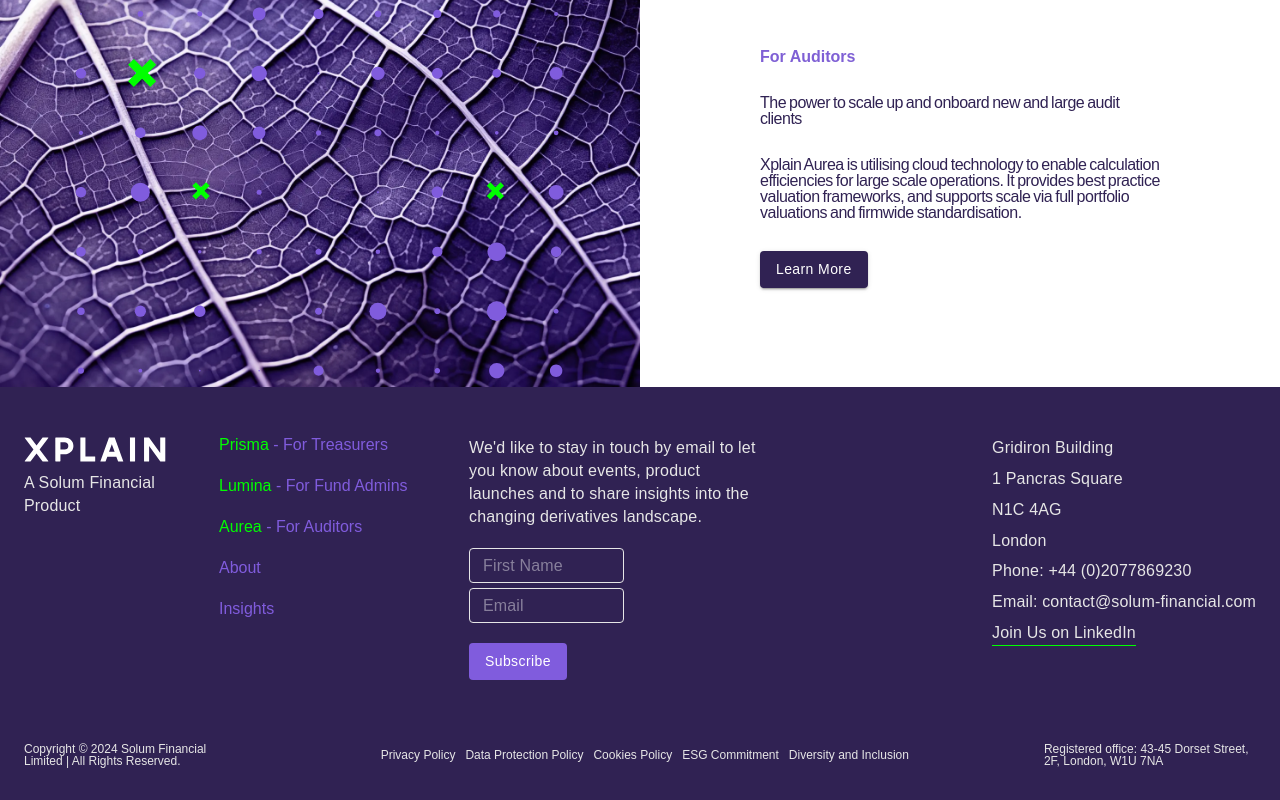
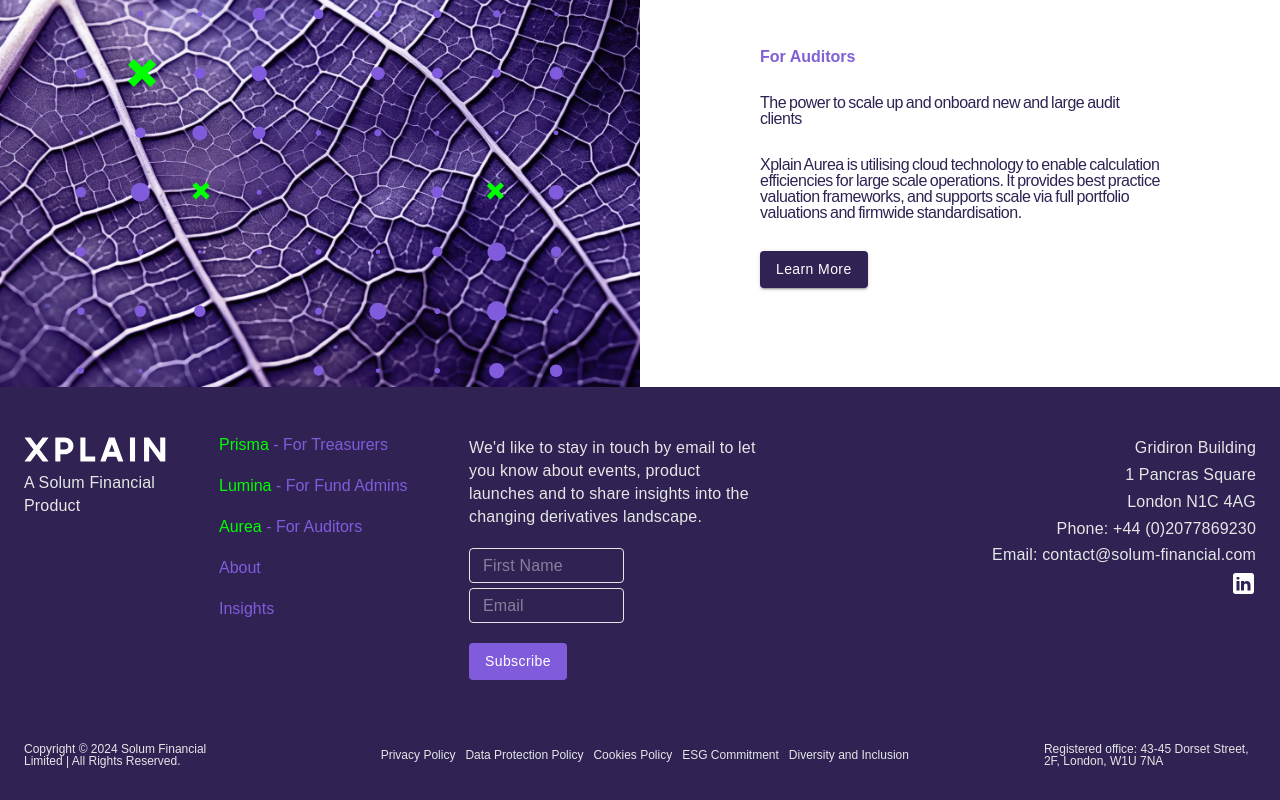
Before and after one commit to HernanBerrazueta/xplainwebsite1, a React (Create React App) app: page / in a window 1280 px wide. Shown: the part 2249-3049 px from the top of the page. Built offline with nearby package versions, Linux system fonts and the light colour scheme; a web font is replaced by a local one.

Commit message:
logos added

```diff
--- a/src/components/aboutPageComponents/contactUsComponent/ContactUsComponent.tsx
+++ b/src/components/aboutPageComponents/contactUsComponent/ContactUsComponent.tsx
@@ -6,22 +6,27 @@
 import { NoView } from "../../hero/Hero.styled";
 import MapComponent from "../map/MapComponent";
 import theme from "../../../theme";
+import { addressData, getLinkProps } from "../../footer/data";
 
 const ContactUsComponent: React.FC = () => {
   const { isMobile, isTablet, isUltraLarge } = useMatchMedia();
 
-  const address =
-    "Gridiron Building,\n1 Pancras Sq,\nLondon,\nN1C 4AG\nPhone: +44 (0) 207 786 9230\nEmail: contact@solum-financial.com";
-
-  const addressLines = address.split("\n").map((line, index) => {
-    if (line.includes("Phone") || line.includes("Email")) {
+  const addressLines = addressData.map(({ text, marginBottom }, index) => {
+    const linkProps = getLinkProps(text);
+    if (linkProps) {
       return (
-        <p key={index}>
-          <b>{line}</b>
+        <p key={index} style={{ marginBottom: `${marginBottom}rem` }}>
+          <b>
+            <a {...linkProps}>{text}</a>
+          </b>
         </p>
       );
     } else {
-      return <p key={index}>{line}</p>;
+      return (
+        <p key={index} style={{ marginBottom: `${marginBottom}rem` }}>
+          {text}
+        </p>
+      );
     }
   });
 
--- a/src/components/footer/Footer.styled.ts
+++ b/src/components/footer/Footer.styled.ts
@@ -97,6 +97,7 @@
   flex-direction: column;
   margin-left: auto;
   margin-right: 10px;
+  text-align: right;
 
   @media ${device.mobileOnly} {
     margin-top: 30px;
@@ -135,3 +136,7 @@
     margin-left: 80px;
   }
 `;
+
+export const LinkedInLogoImage = styled.img`
+  height: 25px;
+`;
--- a/src/components/footer/Footer.tsx
+++ b/src/components/footer/Footer.tsx
@@ -13,12 +13,14 @@
   LinksWrapper,
   footerText,
   productText,
+  LinkedInLogoImage,
 } from "./Footer.styled";
-import { linkData, addressData } from "./data";
+import { linkData, addressData, getLinkProps } from "./data";
 import Copyright from "./copyright/Copyright";
 import useMatchMedia from "../../hooks/useMediaQuery";
 import FooterForm from "./FooterForm";
 import theme from "../../theme";
+import linkedinLogo from "../../assets/logos/linkedin.svg";
 
 const Footer: React.FC = () => {
   const { isMobile, isTablet, isLaptop } = useMatchMedia();
@@ -102,24 +104,14 @@
           />
         </Box>
         <AddressWrapper>
-          {addressData.map(({ text, marginBottom }) =>
-            text.includes("Join") ? (
-              <a
-                key={text}
-                href="https://www.linkedin.com/company/xplainfinancial/about/?viewAsMember=true"
-                target="_blank"
-                rel="noreferrer noopener"
-              >
+          {addressData.map(({ text, marginBottom }) => {
+            const linkProps = getLinkProps(text);
+            return linkProps ? (
+              <a key={text} {...linkProps}>
                 <Paragraph
                   key={text}
                   variant="body2"
                   sx={{ marginBottom: marginBottom || 0 }}
-                  style={{
-                    borderBottom: text.includes("Join")
-                      ? "1px solid lime"
-                      : "none",
-                    display: text.includes("Join") ? "inline-block" : "block",
-                  }}
                 >
                   {text}
                 </Paragraph>
@@ -132,8 +124,16 @@
               >
                 {text}
               </Paragraph>
-            )
-          )}
+            );
+          })}
+          <a
+            href="https://www.linkedin.com/company/xplainfinancial/about/?viewAsMember=true"
+            target="_blank"
+            rel="noreferrer noopener"
+            style={{ marginLeft: "auto" }}
+          >
+            <LinkedInLogoImage src={linkedinLogo} alt="LinkedIn Logo" />
+          </a>
         </AddressWrapper>
       </Toolbar>
       <Copyright />
--- a/src/components/footer/data.tsx
+++ b/src/components/footer/data.tsx
@@ -7,11 +7,27 @@
 ];
 
 export const addressData = [
-  { text: "Gridiron Building", marginBottom: 1 },
-  { text: "1 Pancras Square", marginBottom: 1 },
-  { text: "N1C 4AG", marginBottom: 1 },
-  { text: "London", marginBottom: 1 },
-  { text: "Phone: +44 (0)2077869230", marginBottom: 1 },
-  { text: "Email: contact@solum-financial.com", marginBottom: 1 },
-  { text: "Join Us on LinkedIn" },
+  { text: "Gridiron Building", marginBottom: 0.5 },
+  { text: "1 Pancras Square", marginBottom: 0.5 },
+  { text: "London N1C 4AG", marginBottom: 0.5 },
+  { text: "Phone: +44 (0)2077869230", marginBottom: 0.5 },
+  { text: "Email: contact@solum-financial.com", marginBottom: 0.5 },
 ];
+
+export const getLinkProps = (text: string) => {
+  if (text.includes("Email")) {
+    return {
+      href: "mailto:contact@solum-financial.com",
+      target: "_blank",
+      rel: "noreferrer noopener",
+    };
+  }
+  if (text.includes("Phone")) {
+    return {
+      href: "tel:+4470207869230",
+      target: "_blank",
+      rel: "noreferrer noopener",
+    };
+  }
+  return null;
+};
--- a/src/components/insights/single-digest/SingleDigest.tsx
+++ b/src/components/insights/single-digest/SingleDigest.tsx
@@ -1,11 +1,12 @@
 import React, { useEffect } from "react";
 import { Link, useParams } from "react-router-dom";
-import { ButtonStyled } from "../../footer/Footer.styled";
 import { digestData } from "../threeColumnsComponent/data";
-import ShareIcon from "@mui/icons-material/Share";
 import KeyboardArrowLeftIcon from "@mui/icons-material/KeyboardArrowLeft";
 import KeyboardArrowRightIcon from "@mui/icons-material/KeyboardArrowRight";
-import { maxWidth } from "@mui/system";
+import FacebookIcon from "@mui/icons-material/Facebook";
+import TwitterIcon from "@mui/icons-material/Twitter";
+import LinkedInIcon from "@mui/icons-material/LinkedIn";
+import theme from "../../../theme";
 
 const SingleDigest: React.FC = () => {
   const { id } = useParams<{ id: string }>();
@@ -49,31 +50,83 @@
             <span style={{ color: "#805CDD" }}>News Digests</span>
           </Link>
         </div>
-        <div>
-          <ButtonStyled
+      </div>
+      <div
         style={{
-              backgroundColor: "#fff",
-              color: "#805CDD",
-              border: "1px solid #805CDD",
-              boxShadow: "none",
+          display: "flex",
+          padding: "50px 100px",
+          maxWidth: "1200px",
+          margin: "0 auto",
         }}
-            type="submit"
-            variant="contained"
-            color="secondary"
       >
-            <ShareIcon style={{ marginRight: 5 }} />
-            Share
-          </ButtonStyled>
-        </div>
+        <div
+          style={{
+            display: "flex",
+            flexDirection: "column",
+            alignItems: "center",
+            gap: 20,
+            marginRight: 50,
+            marginTop: 250,
+          }}
+        >
+          <p style={{ color: "#805CDD" }}>Share</p>
+          <a
+            href="https://www.linkedin.com/company/xplainfinancial/about/?viewAsMember=true"
+            target="_blank"
+            rel="noopener noreferrer"
+            style={{
+              width: 30,
+              height: 30,
+              borderRadius: "50%",
+              backgroundColor: theme.palette.primary.light,
+              display: "flex",
+              justifyContent: "center",
+              alignItems: "center",
+              textDecoration: "none",
+            }}
+          >
+            <LinkedInIcon style={{ color: "white" }} />
+          </a>
+          <a
+            href="https://www.facebook.com/"
+            target="_blank"
+            rel="noopener noreferrer"
+            style={{
+              width: 30,
+              height: 30,
+              borderRadius: "50%",
+              backgroundColor: theme.palette.primary.light,
+              display: "flex",
+              justifyContent: "center",
+              alignItems: "center",
+              textDecoration: "none",
+            }}
+          >
+            <FacebookIcon style={{ color: "white" }} />
+          </a>
+          <a
+            href="https://twitter.com/"
+            target="_blank"
+            rel="noopener noreferrer"
+            style={{
+              width: 30,
+              height: 30,
+              borderRadius: "50%",
+              backgroundColor: theme.palette.primary.light,
+              display: "flex",
+              justifyContent: "center",
+              alignItems: "center",
+              textDecoration: "none",
+            }}
+          >
+            <TwitterIcon style={{ color: "white" }} />
+          </a>
         </div>
         <div
           style={{
             display: "flex",
             flexDirection: "column",
             gap: 30,
-          padding: "50px 100px",
-          maxWidth: "1200px",
-          margin: "0 auto",
           }}
         >
           <h1
@@ -114,13 +167,15 @@
                 Source:{" "}
               </span>
               <a href={link} rel="noreferrer noopener" target="_blank">
-              <span style={{ color: "#805CDD", fontSize: 22, lineHeight: 1.3 }}>
+                <span
+                  style={{ color: "#805CDD", fontSize: 22, lineHeight: 1.3 }}
+                >
                   {linkText}
                 </span>
               </a>
             </div>
           </div>
-        <div>
+          {/* <div>
             <p style={{ color: "#000" }}>Tags: </p>
             <div style={{ display: "flex", gap: 30, padding: 30 }}>
               <span style={{ color: "#805CDD" }}>#xplain</span>
@@ -129,6 +184,7 @@
               <span style={{ color: "#805CDD" }}>#derivatives</span>
               <span style={{ color: "#805CDD" }}>#accounting_model</span>
             </div>
+          </div> */}
         </div>
       </div>
       <div
```
Lines whose indentation alone changed are shown as unchanged.
